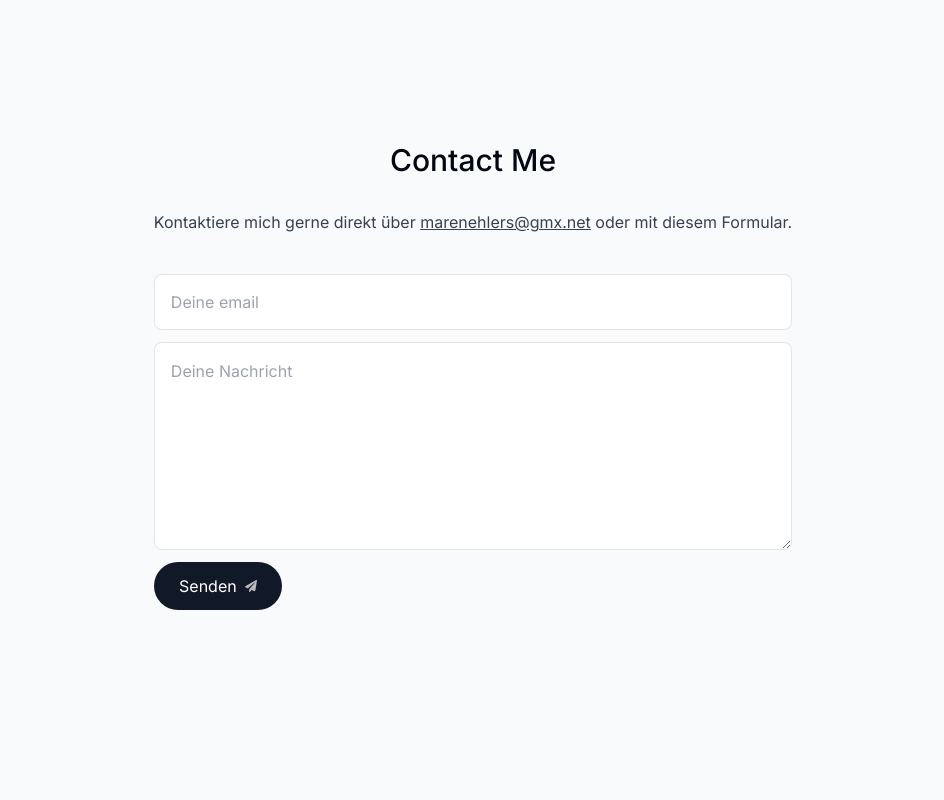
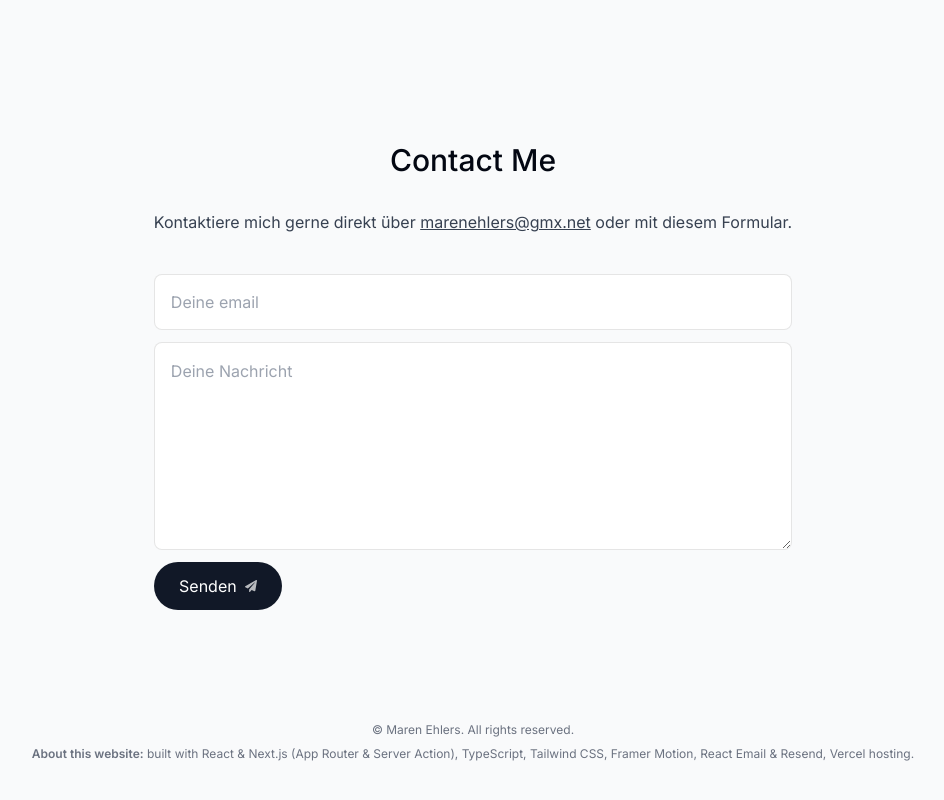
Before and after one commit to MarenOelixtown/portfolio-me, a Next.js app: page / in a window 1280 px wide. Shown: the part 4815-5615 px from the top of the page, without its empty margins (167-1111 px from the left). Before the commit the page ends 5537 px from the top, so only its background shows below. Built offline with nearby package versions, Linux system fonts and the light colour scheme; no server answers.

Commit message:
adding footer

```diff
--- a/components/footer.tsx
+++ b/components/footer.tsx
@@ -1,5 +1,16 @@
 import React from "react";
 
 export default function Footer() {
-  return <p></p>;
+  return (
+    <footer className="mb-10 px-4 text-center text-gray-500">
+      <small className="mb-2 block text-xs">
+        &copy; Maren Ehlers. All rights reserved.
+      </small>
+      <p className="text-xs">
+        <span className="font-semibold">About this website:</span> built with
+        React & Next.js (App Router & Server Action), TypeScript, Tailwind CSS,
+        Framer Motion, React Email & Resend, Vercel hosting.
+      </p>
+    </footer>
+  );
 }
--- a/src/app/layout.tsx
+++ b/src/app/layout.tsx
@@ -3,6 +3,7 @@ import { Inter } from "next/font/google";
 import Header from "../../components/header";
 import ActiveSectionContextProvider from "../../context/active-section-context";
 import { Toaster } from "react-hot-toast";
+import Footer from "../../components/footer";
 
 const inter = Inter({ subsets: ["latin"] });
 
@@ -28,6 +29,7 @@ export default function RootLayout({
           <Header />
           {children}
           <Toaster position="top-right" />
+          <Footer />
         </ActiveSectionContextProvider>
       </body>
     </html>
```
